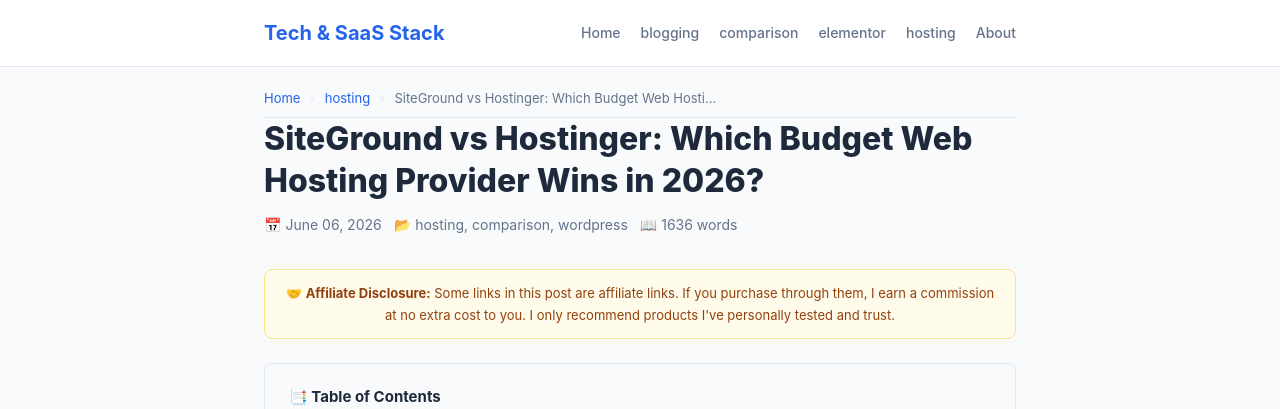
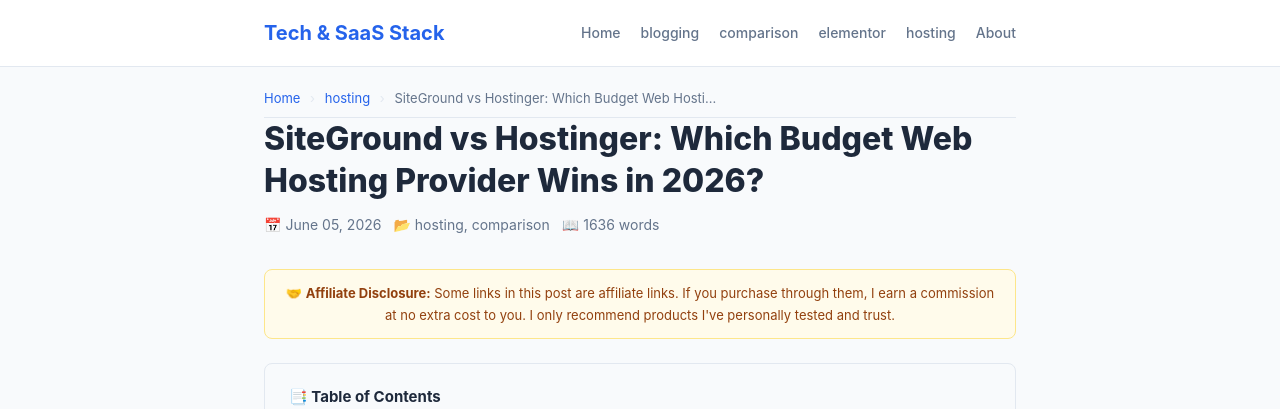
Before and after one commit to fellowizsick/tech-saas-stack, a Jekyll site: the page built from _posts/2026-06-05-siteground-vs-hostinger-budget-hosting-2026.md, in a window 1280 px wide and 900 px high. Shown: the top 409 px of the window. Built offline with Jekyll 4.4.1, drawn with Linux system fonts in a browser that asks for light colours.

Commit message:
Fix: add future: true to config so posts with scheduled dates publish immediately

```diff
--- a/_config.yml
+++ b/_config.yml
@@ -23,6 +23,7 @@
       author: "Jonathan Brown"
       toc: true
 
+future: true
 permalink: /:year/:month/:title/
 
 exclude:
--- a/_posts/2026-06-05-siteground-vs-hostinger-budget-hosting-2026.md
+++ b/_posts/2026-06-05-siteground-vs-hostinger-budget-hosting-2026.md
@@ -1,8 +1,8 @@
 ---
 layout: post
 title: "SiteGround vs Hostinger: Which Budget Web Hosting Provider Wins in 2026?"
-date: 2026-06-05 22:00:00 -0500
-categories: [hosting, comparison, wordpress]
+date: 2026-06-05 17:30:00 -0500
+categories: [hosting, comparison]
 toc: true
 ---
 
```
